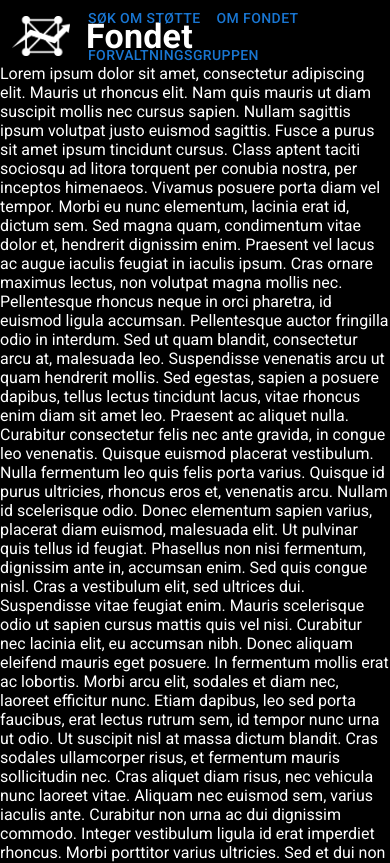
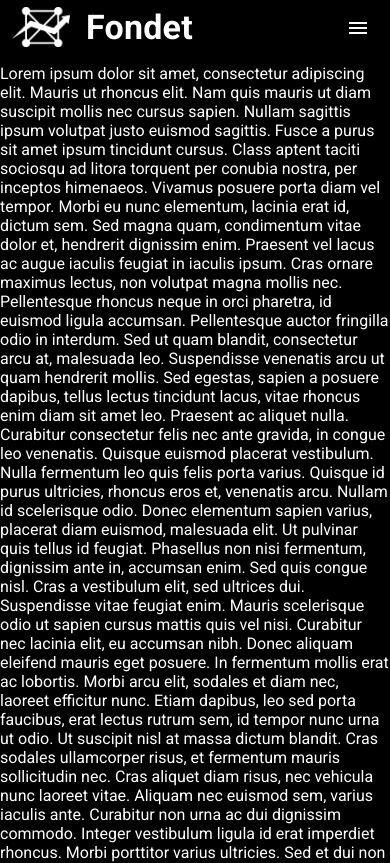
Before and after one commit to TIHLDE/Fondet, a React (Create React App) app in the folder web/: page / in a window 390 px wide. Shown: the top 863 px of the page. Built offline with nearby package versions, Linux system fonts and the light colour scheme.

Commit message:
responsiveness

```diff
--- a/web/package.json
+++ b/web/package.json
@@ -5,6 +5,7 @@
   "dependencies": {
     "@emotion/react": "^11.5.0",
     "@emotion/styled": "^11.3.0",
+    "@mui/icons-material": "^5.2.4",
     "@mui/material": "^5.0.6",
     "@testing-library/jest-dom": "^5.14.1",
     "@testing-library/react": "^11.2.7",
--- a/web/src/components/Header.tsx
+++ b/web/src/components/Header.tsx
@@ -1,5 +1,6 @@
-import React from 'react';
-import { AppBar, Box, Button, Link, Toolbar, Typography, useScrollTrigger } from '@mui/material';
+import React, { useState } from 'react';
+import { AppBar, Box, Button, IconButton, Link, Menu, MenuItem, Toolbar, Typography, useScrollTrigger } from '@mui/material';
+import MenuIcon from '@mui/icons-material/Menu';
 
 // Assets
 import logo from 'assets/logo.png';
@@ -18,7 +19,10 @@ function ElevationScroll({ children }: { children: React.ReactElement }) {
   });
 }
 
-const Header: React.FunctionComponent = () => (
+const Header: React.FunctionComponent = () => {
+  const [drawerOpen, setDrawerOpen] = useState(false);
+
+  return (
     <ElevationScroll>
       <AppBar>
         <Toolbar disableGutters style={{ justifyContent: 'center' }}>
@@ -28,7 +32,7 @@ const Header: React.FunctionComponent = () => (
               Fondet
             </Typography>
           </Link>
-        <Box ml={10}>
+          <Box ml={10} sx={{ display: { xs: 'none', md: 'inherit' } }}>
             <Button component={RouterLink} to={routes.APPLY}>
               Søk om støtte
             </Button>
@@ -39,9 +43,30 @@ const Header: React.FunctionComponent = () => (
               Forvaltningsgruppen
             </Button>
           </Box>
+          <Box pr={1} sx={{ display: { xs: 'flex', md: 'none' } }} style={{ position: 'absolute', right: 0 }}>
+            <IconButton size='large' onClick={() => setDrawerOpen(!drawerOpen)} color='inherit'>
+              <MenuIcon />
+            </IconButton>
+          </Box>
         </Toolbar>
+        <Box
+          flexDirection='column'
+          sx={{ display: { xs: 'flex', md: 'none' } }}
+          alignItems='start'
+          style={{ transition: 'height 0.25s', overflow: 'hidden', ...(drawerOpen ? { height: '100vh' } : { height: 0 }) }}>
+          <Button component={RouterLink} to={routes.APPLY} fullWidth>
+            Søk om støtte
+          </Button>
+          <Button component={RouterLink} to={routes.ABOUT} fullWidth>
+            Om fondet
+          </Button>
+          <Button component={RouterLink} to={routes.GROUP} fullWidth>
+            Forvaltningsgruppen
+          </Button>
+        </Box>
       </AppBar>
     </ElevationScroll>
   );
+};
 
 export default Header;
```
Also changed, not shown: 1 other file (tests, documents, lock files or other folders). Lines whose indentation alone changed are shown as unchanged.
